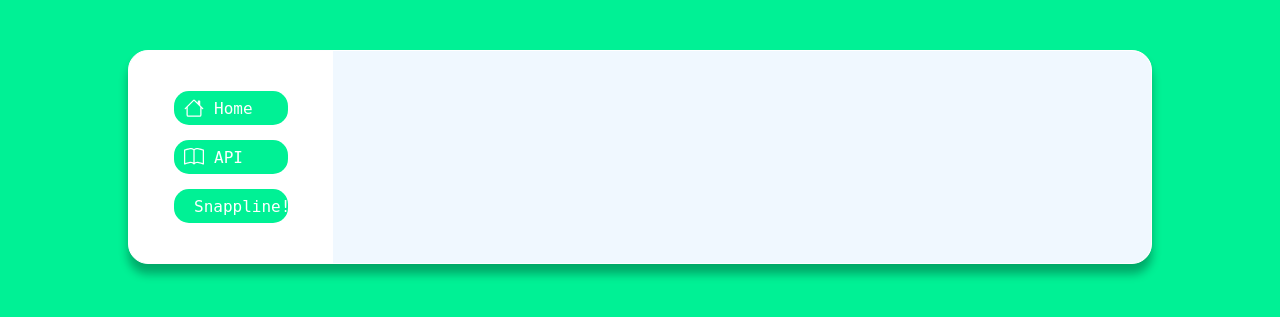
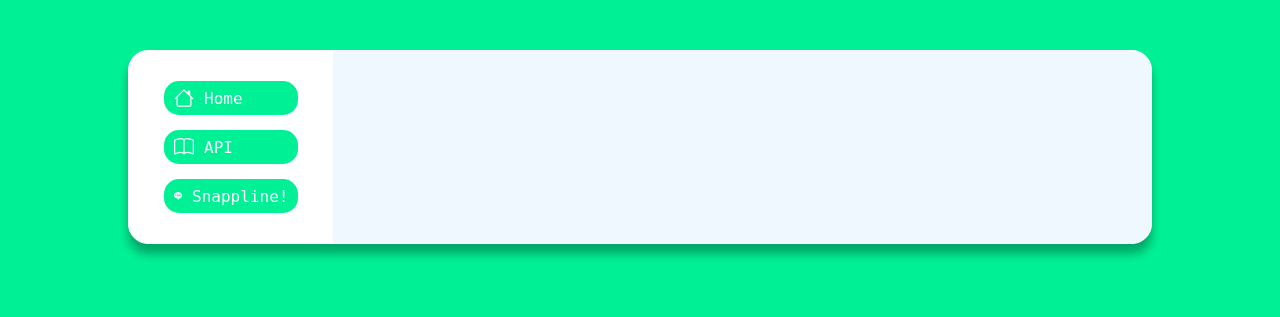
Before and after one commit to amirhnajafiz/minio-url-operator, a Flask app: template web/template/base.html in a window 1280 px wide. Shown: the top 317 px of the page. Run offline with Flask 3, Linux system fonts and the light colour scheme; the template is opened without the code that fills it: most values are stand-ins (such as "Sample title", 1, 10 or a date in 2020); parts of the project's set-up code (start-up, migrations or seed data) failed here and were passed over.

Commit message:
fix: bugs and scripts

```diff
--- a/web/static/css/main.css
+++ b/web/static/css/main.css
@@ -22,7 +22,7 @@ body {
 }
 
 .navigation {
-    padding: 25px;
+    padding: 15px;
 }
 
 .nav-item {
```
Also changed, not shown: database/sql.db (added), 2 other files.
